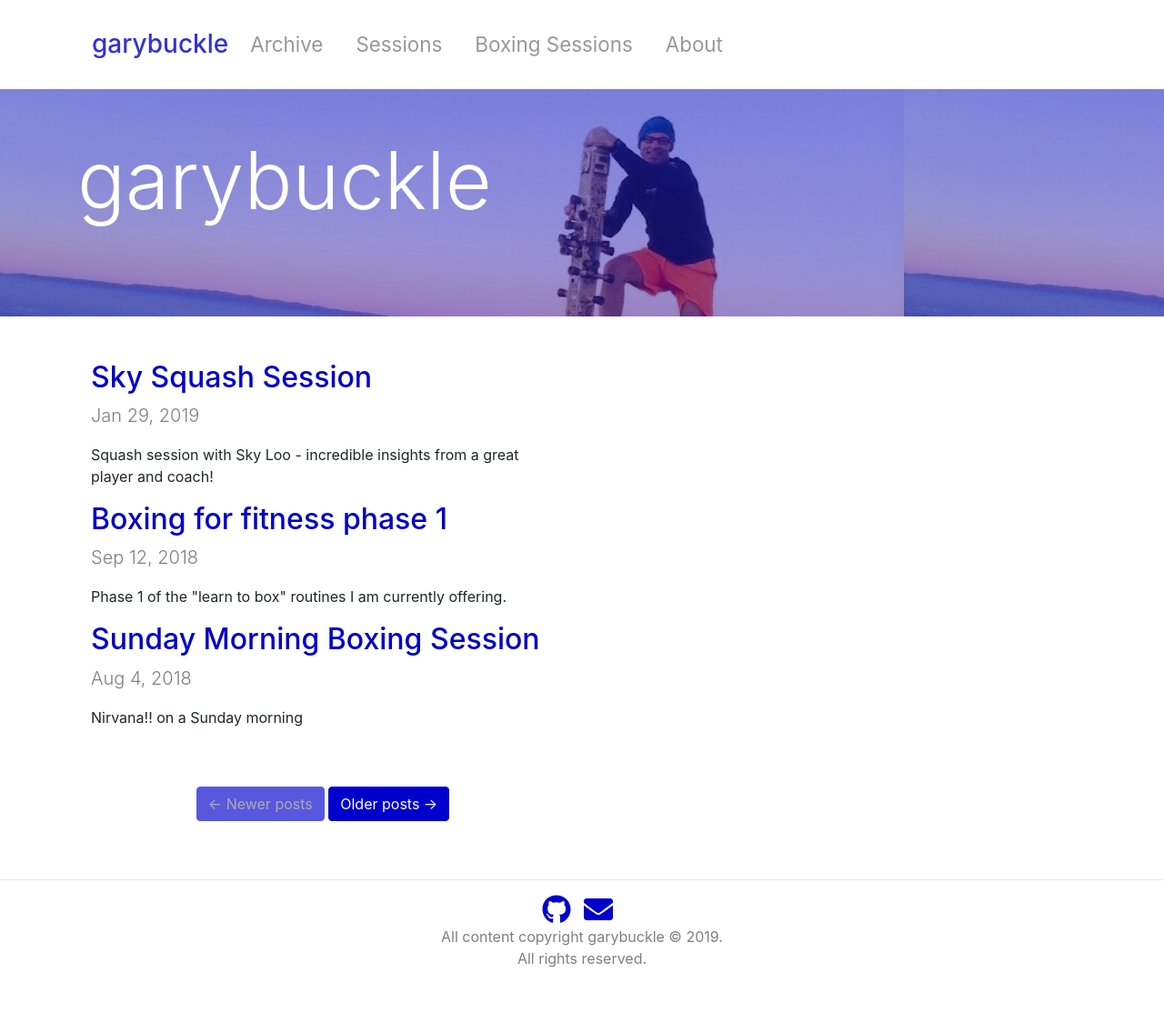
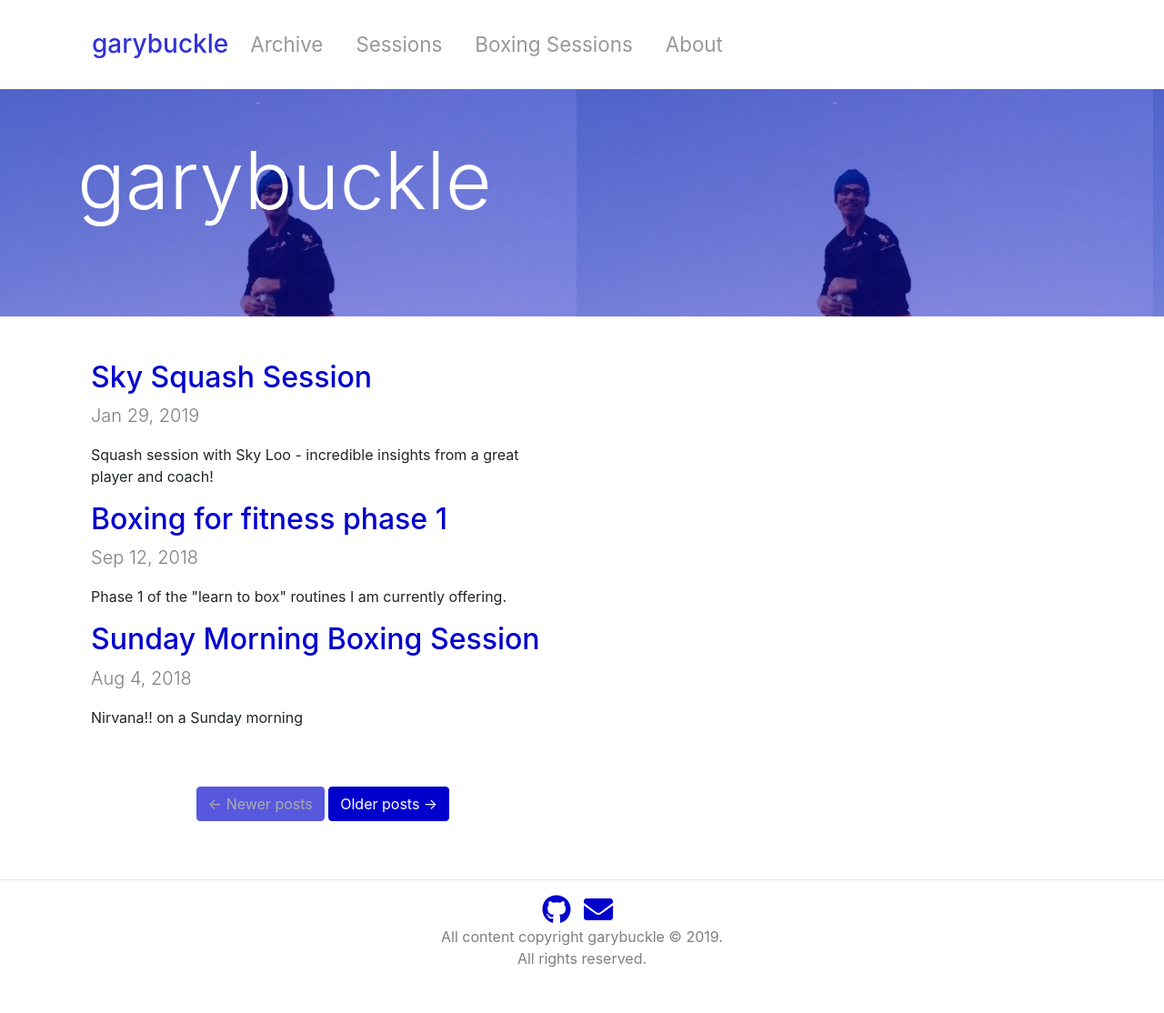
Before and after one commit to garybuckle/garybuckle.github.io, a Jekyll site: the page built from index.html, in a window 1280 px wide. Shown: the whole page at 91% size. Built offline with Jekyll 4.4.1, drawn with Linux system fonts in a browser that asks for light colours; nearby versions of some CDN libraries; the list of posts is cut into pages by our own code.

Commit message:
Added images

```diff
--- a/css/custom/includes/_banner.scss
+++ b/css/custom/includes/_banner.scss
@@ -1,6 +1,6 @@
 #banner{
   position: relative;
-  background: url('../img/IMG_0110.jpeg');
+  background: url('../img/IMG_0112.jpeg');
   min-height: 250px;
   width: 100%;
 
```
Also changed, not shown: img/IMG_0111.jpeg (added), img/IMG_0112.jpeg (added).
